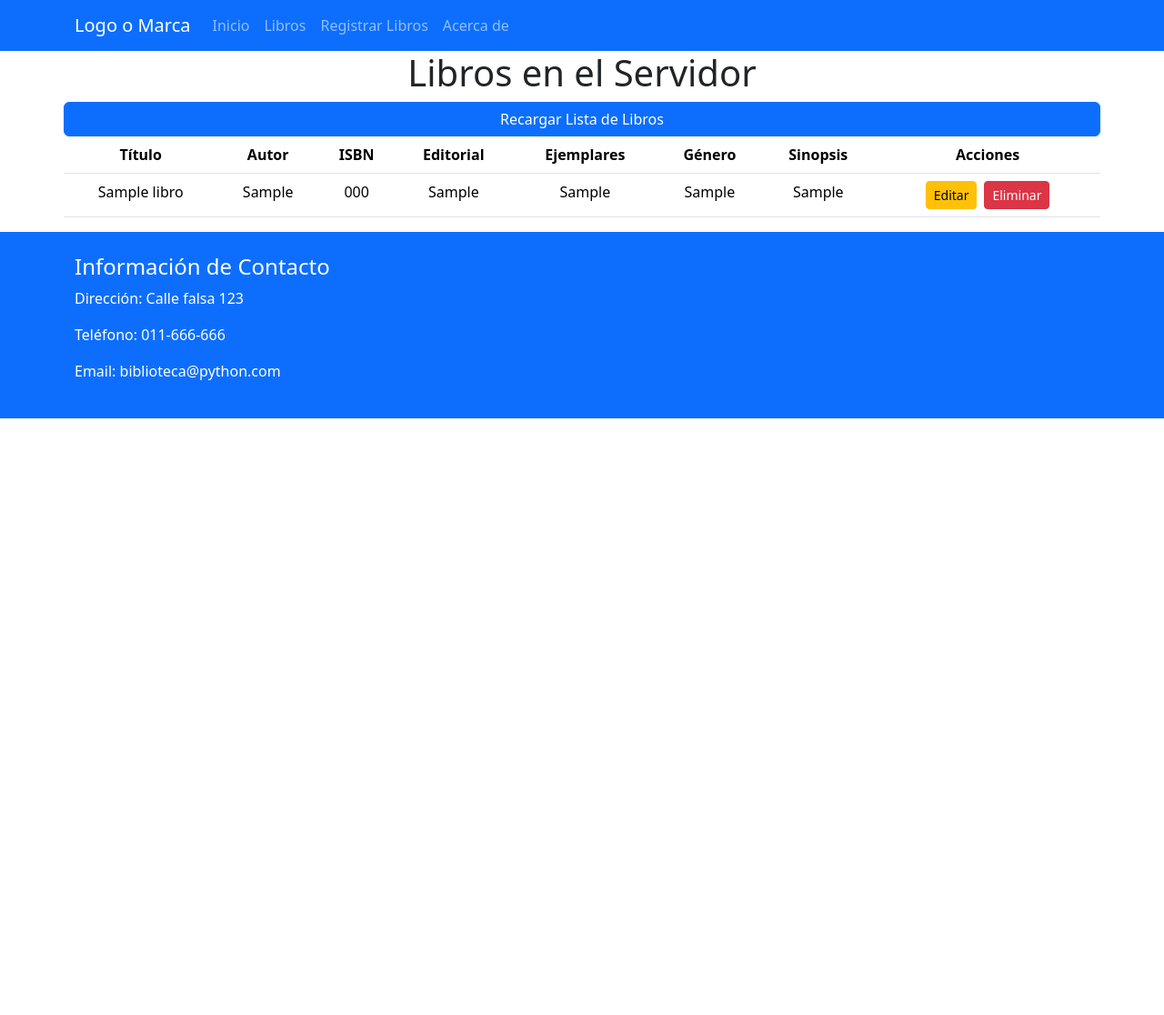
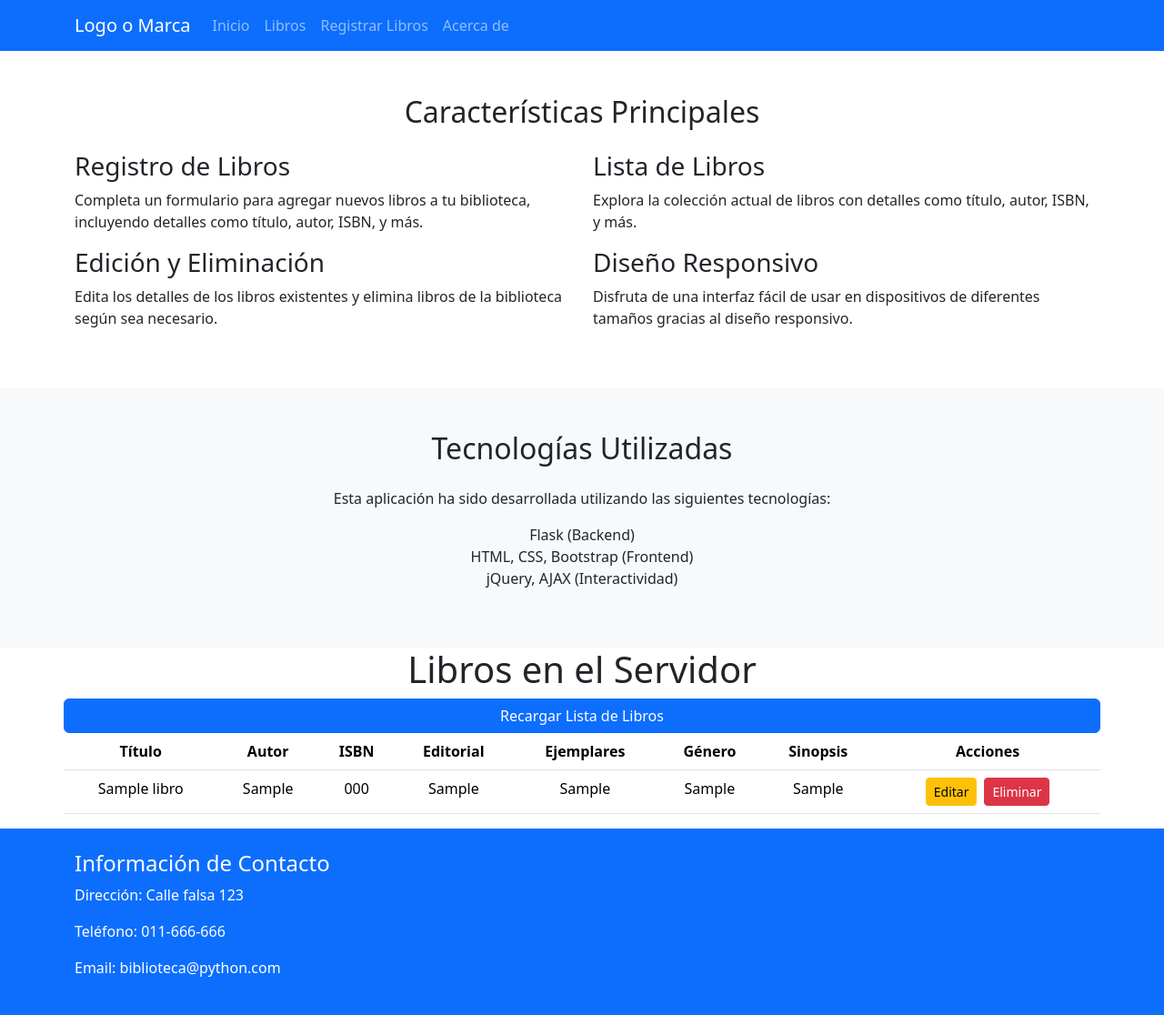
Before and after one commit to EduMMorenolp/Python-Biblioteca, a Flask app: page / in a window 1280 px wide. Shown: the whole page at 91% size. Before the commit the page ends 460 px from the top, so only its background shows below. Run offline with Flask 3, Linux system fonts and the light colour scheme; tables that the repository leaves empty or names only in its code hold one stand-in row (values such as "Sample post").

Commit message:
crud listo + bootstrap + presentacion

```diff
--- a/app.py
+++ b/app.py
@@ -124,6 +124,8 @@ def mostrar_libros():
         conn.close()
 
 # Ruta para editar un libro
+
+
 @app.route('/editar_libro', methods=['POST'])
 def editar_libro():
     isbn_a_editar = request.form.get('nuevo_isbn')
@@ -139,7 +141,8 @@ def editar_libro():
         conn = get_db_connection()
         cursor = conn.cursor()
         print("Conexión a la base de datos exitosa")
-        print(nuevo_titulo, nuevo_autor, nuevo_isbn, nuevo_editorial, isbn_a_editar, nuevo_ejemplares, nuevo_genero, nueva_sinopsis, isbn_a_editar)
+        print(nuevo_titulo, nuevo_autor, nuevo_isbn, nuevo_editorial, isbn_a_editar,
+              nuevo_ejemplares, nuevo_genero, nueva_sinopsis, isbn_a_editar)
         query = "UPDATE libro SET titulo = %s, autor = %s, isbn = %s, editorial = %s, ejemplares = %s, genero = %s, sinopsis = %s WHERE isbn = %s"
         values = (nuevo_titulo, nuevo_autor, nuevo_isbn, nuevo_editorial,
                   nuevo_ejemplares, nuevo_genero, nueva_sinopsis, isbn_a_editar)
--- a/templates/index.html
+++ b/templates/index.html
@@ -29,7 +29,7 @@
                         <a class="nav-link" href="#">Inicio</a>
                     </li>
                     <li class="nav-item">
-                        <a class="nav-link" href="#">Libros</a>
+                        <a class="nav-link" href="libros">Libros</a>
                     </li>
                     <li class="nav-item">
                         <a class="nav-link" href="#" data-bs-toggle="modal" data-bs-target="#registroModal">Registrar
@@ -163,6 +163,49 @@
             </div>
         </div>
     </div>
+
+
+    <section class="container my-5">
+        <h2 class="text-center mb-4">Características Principales</h2>
+
+        <div class="row">
+            <div class="col-md-6">
+                <h3>Registro de Libros</h3>
+                <p>Completa un formulario para agregar nuevos libros a tu biblioteca, incluyendo detalles como título,
+                    autor, ISBN, y más.</p>
+            </div>
+            <div class="col-md-6">
+                <h3>Lista de Libros</h3>
+                <p>Explora la colección actual de libros con detalles como título, autor, ISBN, y más.</p>
+            </div>
+        </div>
+
+        <div class="row">
+            <div class="col-md-6">
+                <h3>Edición y Eliminación</h3>
+                <p>Edita los detalles de los libros existentes y elimina libros de la biblioteca según sea necesario.
+                </p>
+            </div>
+            <div class="col-md-6">
+                <h3>Diseño Responsivo</h3>
+                <p>Disfruta de una interfaz fácil de usar en dispositivos de diferentes tamaños gracias al diseño
+                    responsivo.</p>
+            </div>
+        </div>
+
+    </section>
+
+    <section class="bg-light py-5">
+        <div class="container text-center">
+            <h2 class="mb-4">Tecnologías Utilizadas</h2>
+            <p>Esta aplicación ha sido desarrollada utilizando las siguientes tecnologías:</p>
+            <ul class="list-unstyled">
+                <li>Flask (Backend)</li>
+                <li>HTML, CSS, Bootstrap (Frontend)</li>
+                <li>jQuery, AJAX (Interactividad)</li>
+            </ul>
+        </div>
+    </section>
 
     <div class="container text-center feature cuenta">
         <div class="row">
@@ -347,8 +390,6 @@
                 });
             });
 
-
-
             $(document).ready(function () {
                 cargarListaDeLibros()
                 $("#ver-libros-btn").click(function () {
```
Also changed, not shown: templates/libros.html (added, +41 -0 lines), README.md (added), static/css/styles.css (added), static/imag/biblioteca.jpeg (added), static/js/scrips.js (added).
